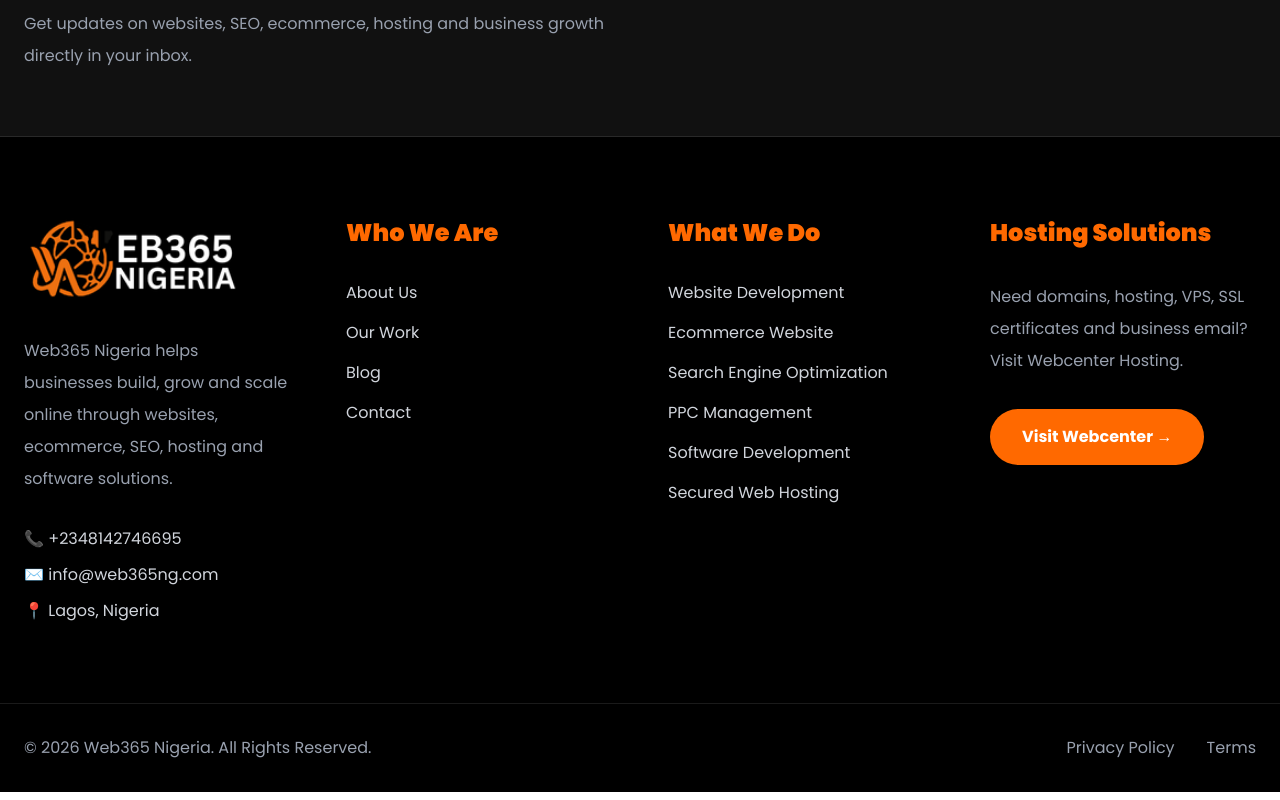
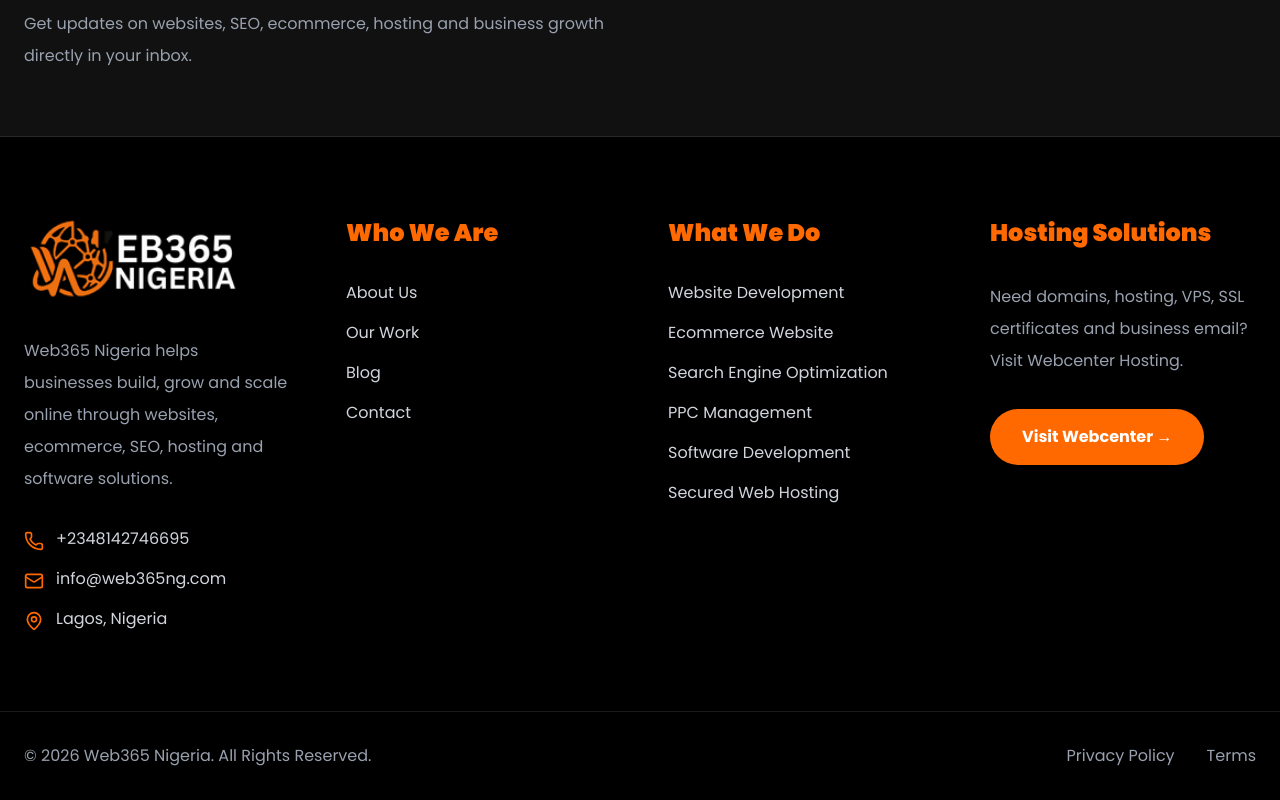
Before and after one commit to danielumekwe/web365-cms, a Next.js app: page / in a window 1280 px wide. Shown: the part 7058-7858 px from the top of the page. Built offline with nearby package versions, Linux system fonts and the light colour scheme.

Commit message:
Update icons for footer

```diff
--- a/components/Footer.tsx
+++ b/components/Footer.tsx
@@ -1,70 +1,52 @@
 import Link from "next/link";
 import Image from "next/image";
+import { Phone, Mail, MapPin } from "lucide-react";
 
 export default function Footer() {
   return (
     <footer className="bg-black text-white">
-
       {/* NEWSLETTER */}
-
       <div className="border-b border-white/10 bg-[#111111]">
-
-        <div className="max-w-7xl mx-auto px-6 py-16">
-
-          <div className="grid lg:grid-cols-2 gap-10 items-center">
-
+        <div className="mx-auto max-w-7xl px-6 py-16">
+          <div className="grid items-center gap-10 lg:grid-cols-2">
             <div>
-
-              <span className="text-orange-500 uppercase tracking-[3px] font-semibold">
+              <span className="font-semibold uppercase tracking-[3px] text-orange-500">
                 Newsletter
               </span>
 
-              <h2 className="text-4xl md:text-5xl font-black mt-4 mb-6">
+              <h2 className="mb-6 mt-4 text-4xl font-black md:text-5xl">
                 Subscribe For Digital Insights
               </h2>
 
-              <p className="text-gray-400 leading-8">
+              <p className="leading-8 text-gray-400">
                 Get updates on websites, SEO, ecommerce, hosting and business
                 growth directly in your inbox.
               </p>
-
             </div>
 
-
-            <form className="flex flex-col md:flex-row gap-5">
-
+            <form className="flex flex-col gap-5 md:flex-row">
               <input
                 type="email"
                 placeholder="Enter your email address"
-                className="flex-1 bg-white/5 border border-white/10 rounded-full px-8 py-5 text-white outline-none"
+                className="flex-1 rounded-full border border-white/10 bg-white/5 px-8 py-5 text-white outline-none"
               />
 
               <button
                 type="submit"
-                className="bg-orange-500 hover:bg-orange-600 px-10 py-5 rounded-full font-bold"
+                className="rounded-full bg-orange-500 px-10 py-5 font-bold hover:bg-orange-600"
               >
                 Subscribe
               </button>
-
             </form>
-
           </div>
-
         </div>
-
       </div>
 
-
       {/* MAIN FOOTER */}
-
-      <div className="max-w-7xl mx-auto px-6 py-20">
-
-        <div className="grid lg:grid-cols-4 gap-14">
-
+      <div className="mx-auto max-w-7xl px-6 py-20">
+        <div className="grid gap-14 lg:grid-cols-4">
           {/* COMPANY */}
-
           <div>
-
             <Image
               src="/logo.png"
               alt="Web365 Nigeria"
@@ -73,83 +55,65 @@
               className="mb-8"
             />
 
-            <p className="text-gray-400 leading-8 mb-8">
+            <p className="mb-8 leading-8 text-gray-400">
               Web365 Nigeria helps businesses build, grow and scale online
               through websites, ecommerce, SEO, hosting and software solutions.
             </p>
 
-            <div className="space-y-3 text-gray-300">
+            <div className="space-y-4 text-gray-300">
+              <div className="flex items-start gap-3">
+                <Phone className="mt-1 h-5 w-5 shrink-0 text-orange-500" />
+                <a href="tel:+2348142746695" className="hover:text-orange-500">
+                  +2348142746695
+                </a>
+              </div>
 
-              <p>
-                📞 +2348142746695
-              </p>
+              <div className="flex items-start gap-3">
+                <Mail className="mt-1 h-5 w-5 shrink-0 text-orange-500" />
+                <a href="mailto:info@web365ng.com" className="hover:text-orange-500">
+                  info@web365ng.com
+                </a>
+              </div>
 
-              <p>
-                ✉️ info@web365ng.com
-              </p>
-
-              <p>
-                📍 Lagos, Nigeria
-              </p>
-
+              <div className="flex items-start gap-3">
+                <MapPin className="mt-1 h-5 w-5 shrink-0 text-orange-500" />
+                <p>Lagos, Nigeria</p>
+              </div>
             </div>
-
           </div>
 
-
           {/* WHO WE ARE */}
-
           <div>
-
-            <h3 className="text-2xl font-black mb-8 text-orange-500">
+            <h3 className="mb-8 text-2xl font-black text-orange-500">
               Who We Are
             </h3>
 
             <div className="space-y-4 text-gray-300">
-
-              <Link
-                href="/about"
-                className="block hover:text-orange-500"
-              >
+              <Link href="/about" className="block hover:text-orange-500">
                 About Us
               </Link>
 
-              <Link
-                href="/our-work"
-                className="block hover:text-orange-500"
-              >
+              <Link href="/our-work" className="block hover:text-orange-500">
                 Our Work
               </Link>
 
-              <Link
-                href="/blog"
-                className="block hover:text-orange-500"
-              >
+              <Link href="/blog" className="block hover:text-orange-500">
                 Blog
               </Link>
 
-              <Link
-                href="/contact"
-                className="block hover:text-orange-500"
-              >
+              <Link href="/contact" className="block hover:text-orange-500">
                 Contact
               </Link>
-
             </div>
-
           </div>
 
-
           {/* WHAT WE DO */}
-
           <div>
-
-            <h3 className="text-2xl font-black mb-8 text-orange-500">
+            <h3 className="mb-8 text-2xl font-black text-orange-500">
               What We Do
             </h3>
 
             <div className="space-y-4 text-gray-300">
-
               <Link
                 href="/services/website-development"
                 className="block hover:text-orange-500"
@@ -191,21 +155,16 @@
               >
                 Secured Web Hosting
               </Link>
-
             </div>
-
           </div>
 
-
           {/* HOSTING */}
-
           <div>
-
-            <h3 className="text-2xl font-black mb-8 text-orange-500">
+            <h3 className="mb-8 text-2xl font-black text-orange-500">
               Hosting Solutions
             </h3>
 
-            <p className="text-gray-400 leading-8 mb-8">
+            <p className="mb-8 leading-8 text-gray-400">
               Need domains, hosting, VPS, SSL certificates and business email?
               Visit Webcenter Hosting.
             </p>
@@ -214,50 +173,32 @@
               href="https://webcenter.ng/"
               target="_blank"
               rel="noopener noreferrer"
-              className="inline-block bg-orange-500 hover:bg-orange-600 px-8 py-4 rounded-full font-bold"
+              className="inline-block rounded-full bg-orange-500 px-8 py-4 font-bold hover:bg-orange-600"
             >
               Visit Webcenter →
             </a>
-
           </div>
-
         </div>
-
       </div>
 
-
       {/* COPYRIGHT */}
-
       <div className="border-t border-white/10">
-
-        <div className="max-w-7xl mx-auto px-6 py-8 flex flex-col md:flex-row justify-between items-center gap-6">
-
+        <div className="mx-auto flex max-w-7xl flex-col items-center justify-between gap-6 px-6 py-8 md:flex-row">
           <p className="text-gray-400">
             © {new Date().getFullYear()} Web365 Nigeria. All Rights Reserved.
           </p>
 
           <div className="flex gap-8 text-gray-400">
-
-            <Link
-              href="/privacy"
-              className="hover:text-orange-500"
-            >
+            <Link href="/privacy" className="hover:text-orange-500">
               Privacy Policy
             </Link>
 
-            <Link
-              href="/terms"
-              className="hover:text-orange-500"
-            >
+            <Link href="/terms" className="hover:text-orange-500">
               Terms
             </Link>
-
           </div>
-
         </div>
-
       </div>
-
     </footer>
   );
 }
--- a/package.json
+++ b/package.json
@@ -10,7 +10,7 @@
   },
   "dependencies": {
     "@prisma/client": "^6.19.3",
-    "lucide-react": "^1.16.0",
+    "lucide-react": "^1.17.0",
     "next": "16.2.6",
     "nodemailer": "^8.0.7",
     "prisma": "^6.19.3",
```
Also changed, not shown: 1 other file (tests, documents, lock files or other folders).
